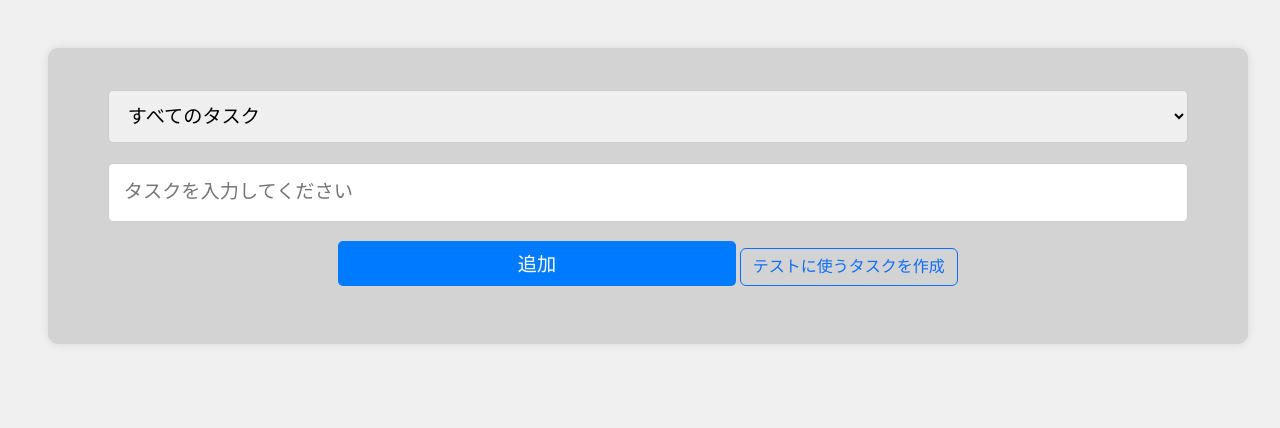
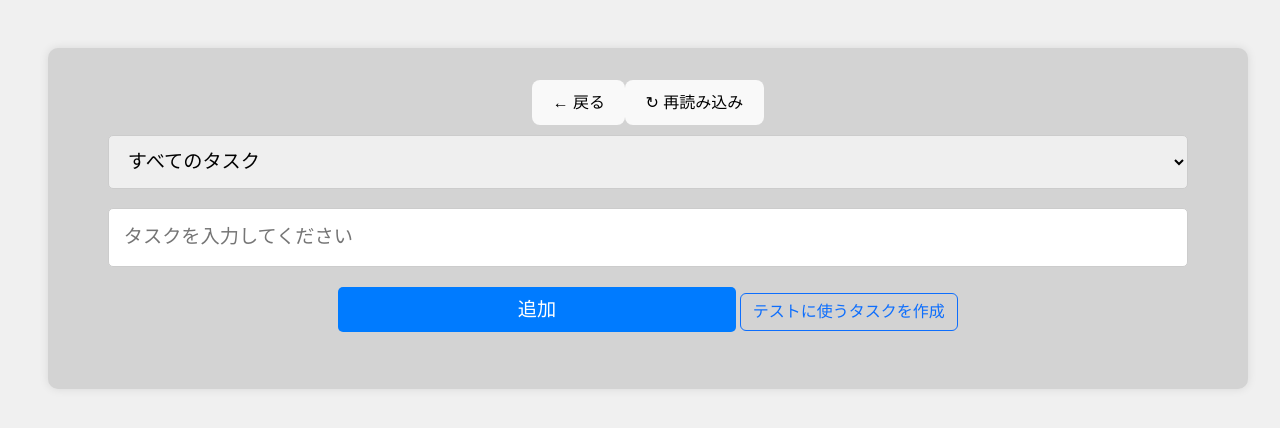
Before and after one commit to sutou81/todo_list_B, a React (Vite) app in the folder vite-project/: page /todos in a window 1280 px wide. Shown: the top 428 px of the page. Built offline with nearby package versions, Linux system fonts and the light colour scheme.

Commit message:
テキスト実装忘れ

```diff
--- a/vite-project/src/App.tsx
+++ b/vite-project/src/App.tsx
@@ -5,6 +5,7 @@ import viteLogo from '/vite.svg'
 import './App.css'
 import 'bootstrap/dist/css/bootstrap.min.css';
 import { BrowserRouter, Routes, Route } from 'react-router-dom';
+import { useNavigate } from "react-router-dom";
 import Top from './components/Top';
 import Todos from './components/todos';
 
--- a/vite-project/src/components/todos/index.tsx
+++ b/vite-project/src/components/todos/index.tsx
@@ -1,5 +1,6 @@
 import { useState, useEffect } from 'react';
 import localforage from 'localforage'
+import { useNavigate } from "react-router-dom";
 
 //Todos コンポーネントの定義
 /*React.FC：constによる型定義でコンポーネントを定義できる型
@@ -37,6 +38,7 @@ const Todos: React.FC = () => {
   const [text, setText] = useState(''); // 入力されたテキストを保持するステート②
   const [nextId, setNextId] = useState(1); // 次のタスクIDを保持するステート③
   const [filter, setFilter] = useState('all');
+  const navigate = useNavigate();
 
   //useEffect フックを使ってコンポーネントのマウント時にデータを取得
   useEffect(() => {
@@ -262,6 +264,20 @@ const Todos: React.FC = () => {
 
   return (
     <div className="todo-container">
+      <button
+        className="back-button"
+        onClick={() => navigate('/')}
+        title="Topページに戻る"
+      >
+        ← 戻る
+      </button>
+      <button
+        className="reload-button"
+        onClick={() => navigate('/todos')}
+        title="再読み込み"
+      >
+        ↻ 再読み込み
+      </button>
       <select
         defaultValue="all"
         onChange={(e) => handleFilterChange(e.target.value as Filter)}
```
Also changed, not shown: 1 other file (tests, documents, lock files or other folders).
